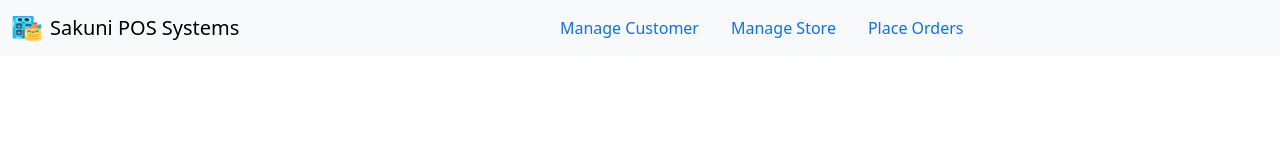
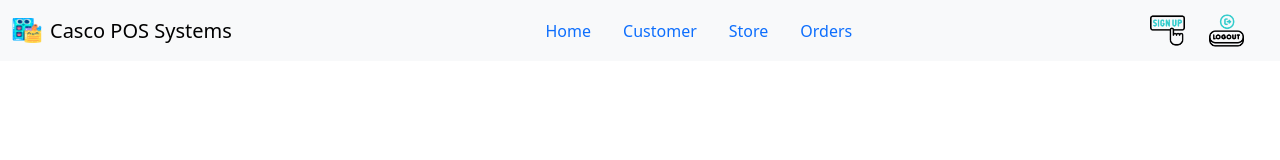
Before and after one commit to sakunifernando003/IITS-1119-Assignment_07, a plain HTML site: page index.html in a window 1280 px wide. Drawn offline with nearby package versions, Linux system fonts and the light colour scheme.

Commit message:
nav bar logo

```diff
--- a/index.html
+++ b/index.html
@@ -13,22 +13,32 @@
 
             <a class="navbar-brand d-flex align-items-center" href="#">
                 <img src="assest/groceries.png" alt="Logo" width="30" height="25" class="d-inline-block align-text-top me-2">
-                Sakuni POS Systems
+                Casco POS Systems
             </a>
 
 
             <ul class="nav justify-content-center mx-auto">
+
                 <li class="nav-item">
-                    <a class="nav-link active" aria-current="page" href="#">Manage Customer</a>
+                    <a class="nav-link" href="#">Home</a>
                 </li>
                 <li class="nav-item">
-                    <a class="nav-link" href="#">Manage Store</a>
+                    <a class="nav-link active" aria-current="page" href="#"> Customer</a>
                 </li>
                 <li class="nav-item">
-                    <a class="nav-link" href="#">Place Orders</a>
+                    <a class="nav-link" href="#"> Store</a>
+                </li>
+                <li class="nav-item">
+                    <a class="nav-link" href="#">Orders</a>
                 </li>
 
             </ul>
+            <a class="navbar-brand d-flex align-items-center" href="#">
+                <img src="assest/img.png" alt="Logo" width="35" height="35" class="d-inline-block align-text-top me-2">
+            </a>
+            <a class="navbar-brand d-flex align-items-center" href="#">
+                <img src="assest/img_1.png" alt="Logo" width="35" height="35" class="d-inline-block align-text-top me-2">
+            </a>
         </div>
     </nav>
 </header>
```
Also changed, not shown: 1 other file.
